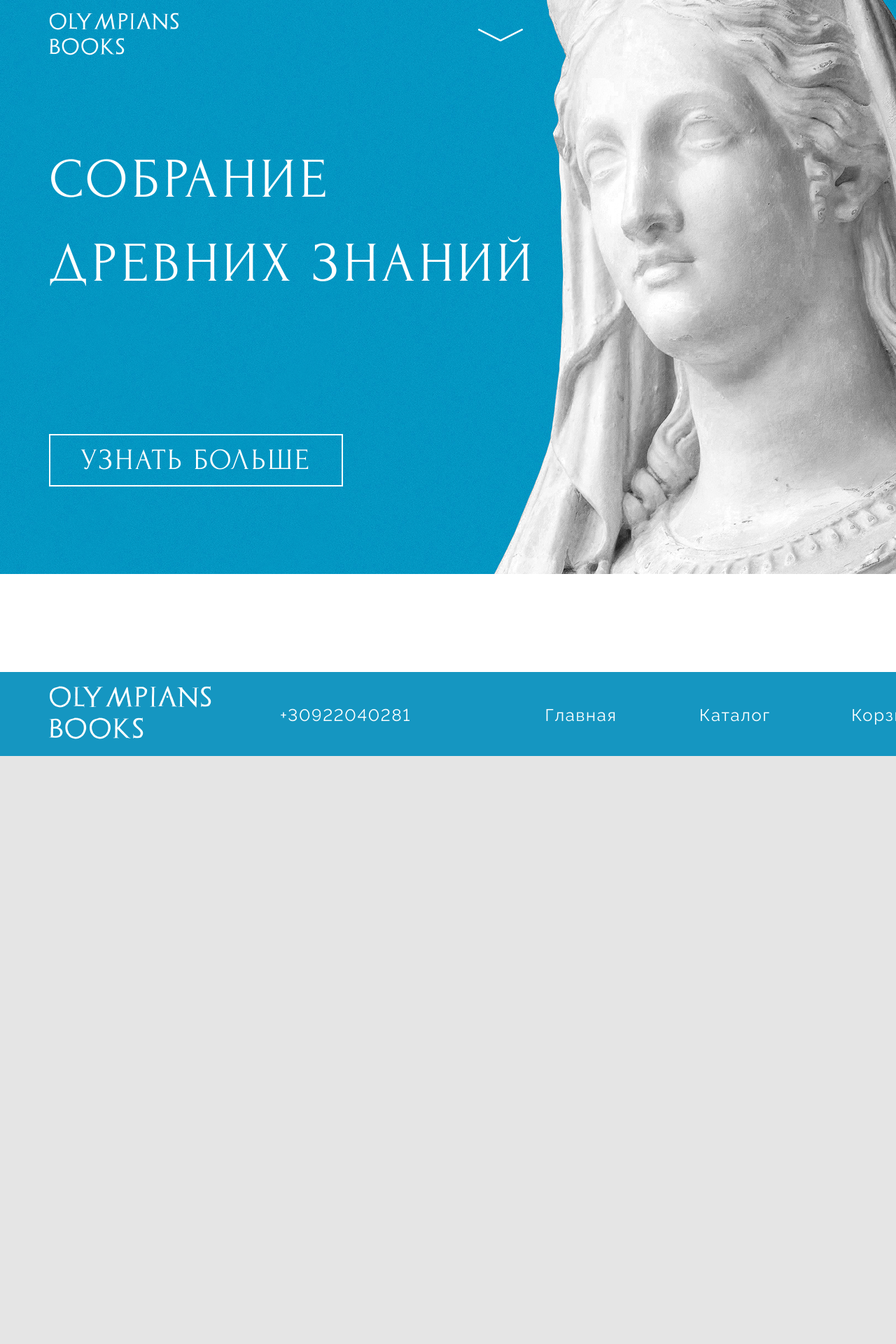
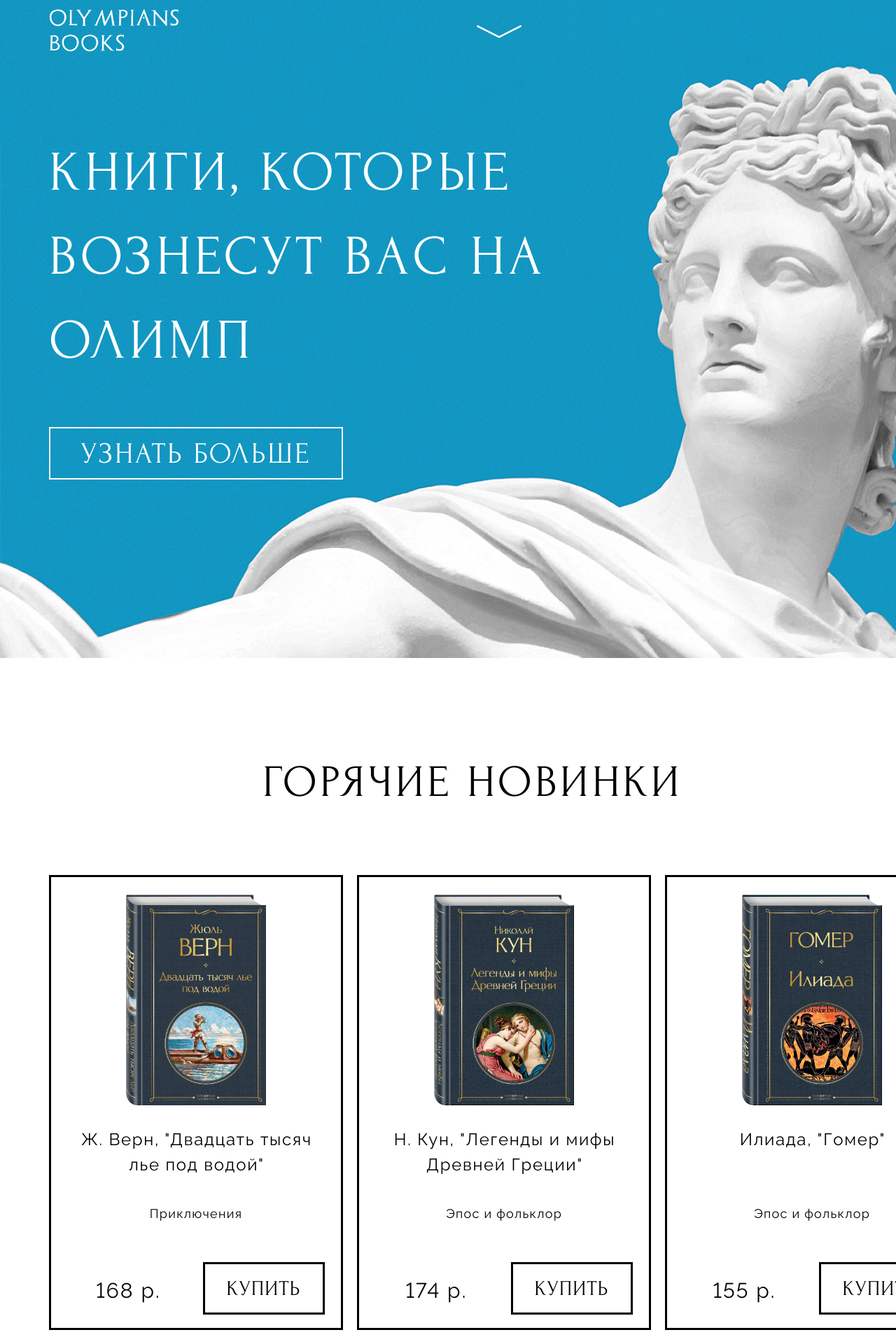
Before and after one commit to Necromayhem/ol_books, a Vue app: page / in a window 1280 px wide. Shown: the top 1920 px of the page at 70% size. Before the commit the page ends 1080 px from the top, so only its background shows below. Built offline with nearby package versions, Linux system fonts and the light colour scheme.

Commit message:
fix topnav

```diff
--- a/package.json
+++ b/package.json
@@ -9,7 +9,8 @@
     "preview": "vite preview"
   },
   "dependencies": {
-    "vue": "^3.5.13"
+    "vue": "^3.5.13",
+    "vue-router": "^4.5.1"
   },
   "devDependencies": {
     "@vitejs/plugin-vue": "^5.2.3",
--- a/src/App.vue
+++ b/src/App.vue
@@ -4,8 +4,7 @@
 </script>
 
 <template>
-	<!-- <Home /> -->
-	<Catalog />
+	<router-view></router-view>
 </template>
 
 <style lang="scss" scoped></style>
--- a/src/assets/style/base.scss
+++ b/src/assets/style/base.scss
@@ -61,6 +61,7 @@
 
 a {
 	text-decoration: none;
+	color: inherit;
 }
 
 h2 {
--- a/src/components/Footer.vue
+++ b/src/components/Footer.vue
@@ -8,9 +8,11 @@
 				BOOKS
 			</div>
 			<div class="phone">+30922040281</div>
-			<div class="main">Главная</div>
-			<div class="catalog">Каталог</div>
-			<div class="cart">Корзина</div>
+			<div class="main"><router-link to="/">Главная</router-link></div>
+			<div class="catalog">
+				<router-link to="/catalog">Каталог</router-link>
+			</div>
+			<div class="cart"><router-link to="/cart">Корзина</router-link></div>
 		</div>
 	</section>
 </template>
@@ -74,4 +76,9 @@
 	height: 37px;
 	text-align: center;
 }
+
+.router-link-active {
+	background: transparent !important;
+	color: inherit !important;
+}
 </style>
--- a/src/components/Header.vue
+++ b/src/components/Header.vue
@@ -1,4 +1,6 @@
 <script setup>
+import TopNav from './TopNav.vue'
+
 const props = defineProps({
 	bgImage: {
 		type: String,
@@ -21,27 +23,8 @@
 			'background-size': bgSize,
 		}"
 	>
+		<TopNav />
 		<div class="container">
-			<nav class="menu">
-				<div class="title">
-					<h1>
-						olympians<br />
-						books
-					</h1>
-				</div>
-				<div class="arrow">
-					<img
-						src="/src/assets/images/header/arrow-down.svg"
-						alt="arrow-down"
-					/>
-				</div>
-				<div class="shopping">
-					<img
-						src="/src/assets/images/header/shopping-cart.svg"
-						alt="shopping-cart"
-					/>
-				</div>
-			</nav>
 			<div class="description">
 				<div class="subtitle">
 					<slot name="text"></slot>
@@ -62,6 +45,7 @@
 	max-width: 100%;
 	background-repeat: no-repeat;
 	background-position: center;
+	z-index: 1;
 	margin: 0 auto;
 	display: flex;
 	flex-direction: column;
@@ -74,29 +58,6 @@
 		flex-direction: column;
 		margin: 0;
 		padding-left: 70px;
-
-		.menu {
-			display: flex;
-			width: 1300px;
-			justify-content: space-between;
-			align-items: center;
-			height: 100px;
-
-			.title {
-				@include title;
-			}
-
-			.arrow {
-				width: 64px;
-				height: 18px;
-				margin-right: 140px;
-			}
-
-			.shopping {
-				width: 55px;
-				height: 64px;
-			}
-		}
 
 		.description {
 			display: flex;
--- /dev/null
+++ b/src/components/TopNav.vue
@@ -0,0 +1,50 @@
+<script setup></script>
+
+<template>
+	<nav class="menu">
+		<div class="title">
+			<h1>
+				olympians<br />
+				books
+			</h1>
+		</div>
+		<div class="arrow">
+			<img src="/src/assets/images/header/arrow-down.svg" alt="arrow-down" />
+		</div>
+		<div class="shopping">
+			<img
+				src="/src/assets/images/header/shopping-cart.svg"
+				alt="shopping-cart"
+			/>
+		</div>
+	</nav>
+</template>
+
+<style lang="scss" scoped>
+@use '/src/assets/style/main.scss' as *;
+
+.menu {
+	display: flex;
+	width: 1440px;
+	justify-content: space-between;
+	align-items: center;
+	height: 100px;
+	padding-left: 70px;
+	padding-right: 74px;
+
+	.title {
+		@include title;
+	}
+
+	.arrow {
+		width: 64px;
+		height: 18px;
+		margin-right: 140px;
+	}
+
+	.shopping {
+		width: 55px;
+		height: 64px;
+	}
+}
+</style>
--- a/src/main.js
+++ b/src/main.js
@@ -2,5 +2,6 @@
 
 import { createApp } from 'vue'
 import App from './App.vue'
+import router from './router'
 
-createApp(App).mount('#app')
+createApp(App).use(router).mount('#app')
--- /dev/null
+++ b/src/pages/Cart.vue
@@ -0,0 +1,22 @@
+<script setup>
+import TopNav from '@/components/TopNav.vue'
+</script>
+
+<template>
+	<section class="cart">
+		<TopNav />
+	</section>
+</template>
+
+<style lang="scss">
+@use '/src/assets/style/main.scss' as *;
+
+.cart {
+	width: 1440px;
+	max-width: 100%;
+	margin: 0 auto;
+	display: flex;
+	flex-direction: column;
+	color: white;
+}
+</style>
```
Also changed, not shown: src/router/index.js (added, +14 -0 lines), 1 other file (tests, documents, lock files or other folders).
